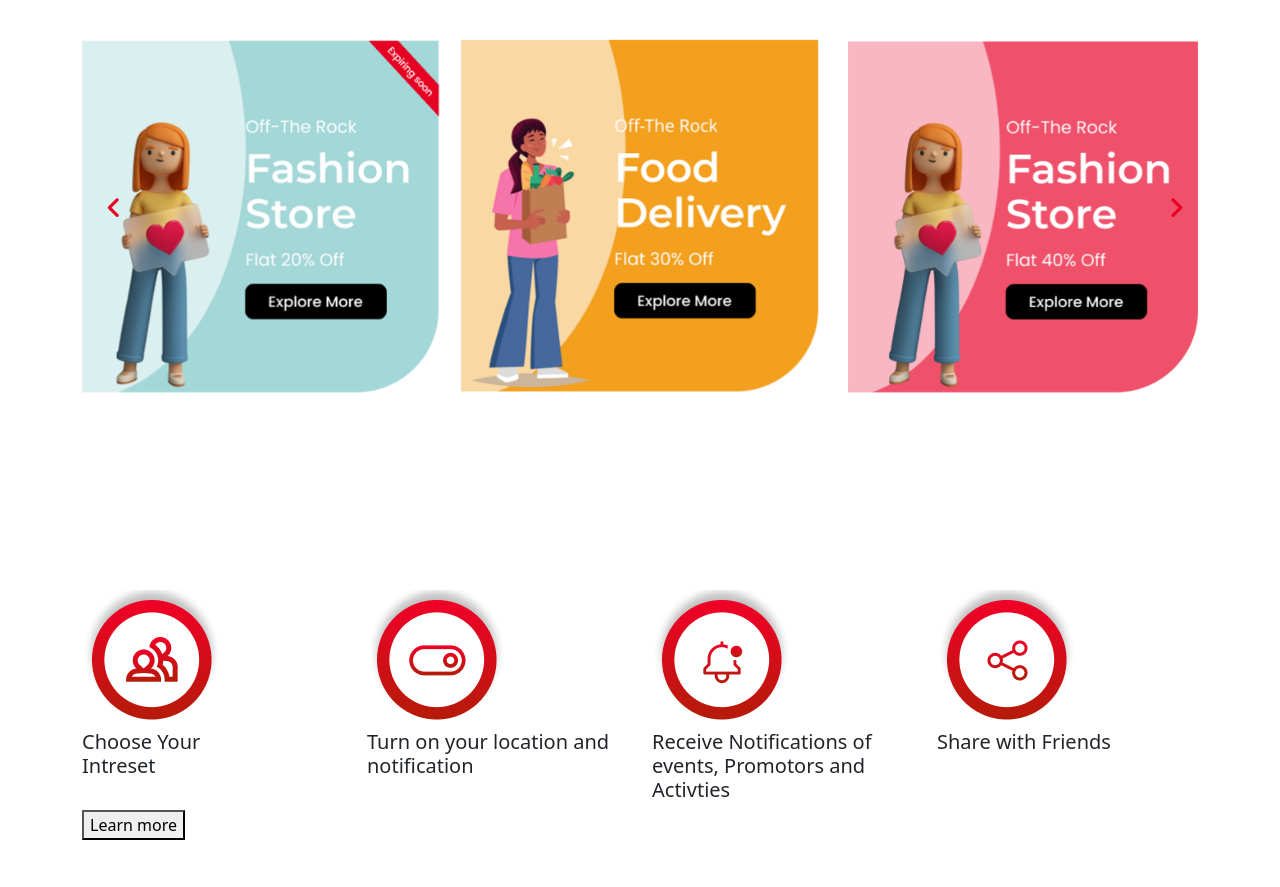
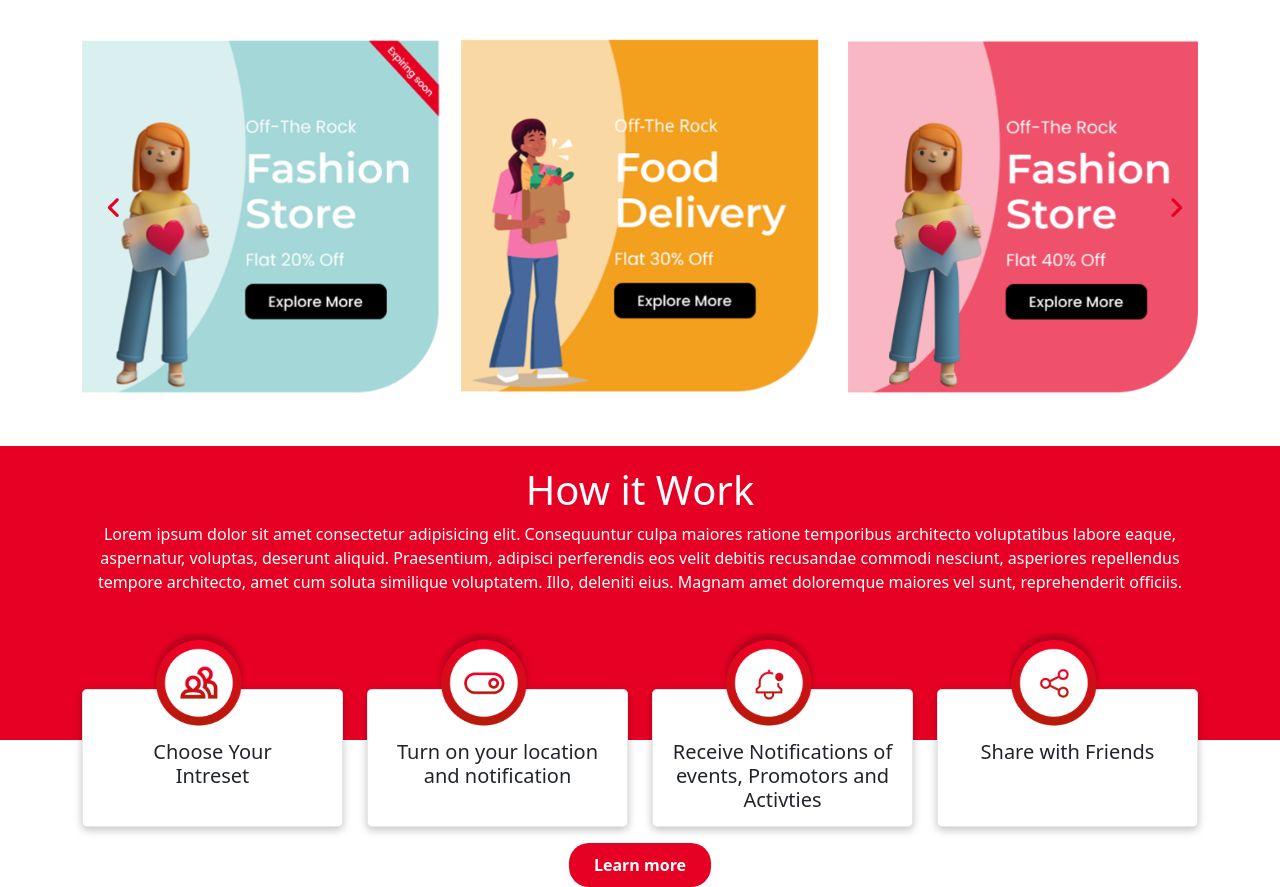
Before and after one commit to kumarabhi7480/Voolay-Voo-Assignment, a plain HTML site: page index.html in a window 1280 px wide. Shown: the part 785-1672 px from the top of the page. Before the commit the page ends 1625 px from the top, so only its background shows below. Drawn offline with nearby package versions, Linux system fonts and the light colour scheme.

Commit message:
work section css complete

```diff
--- a/main.css
+++ b/main.css
@@ -243,3 +243,57 @@
 .carousal-voponse-custome-btn-prev{
     padding-right: 30px;
 }
+
+/* how is work section  */
+
+.how-work-section .how-it-work{
+    padding: 20px 0px 130px 0px;
+    background-color: #E60023;
+}
+.service-work{
+    position: relative;
+    box-shadow: rgba(0, 0, 0, 0.24) 0px 3px 8px;
+    text-align: center;
+    padding: 40px 0px 20px 0px ;
+    border: 1px solid rgba(128, 128, 128, 0.187);
+    border-radius: 5px;
+    background: white;
+    height: 138px;
+}
+/* .service-card-work{
+
+} */
+
+.service-icon-work{
+    position: absolute;
+    /* left: 29%; */
+      transform: translateX(50%);
+    top: -48%;
+    padding: 8px;
+    /* box-shadow: rgba(0, 0, 0, 0.35) 0px 5px 15px;    */
+    border-radius: 5px;
+    z-index: 999;
+}
+.service-icon-work img{
+    width: 100px;
+}
+.work-title{
+    padding: 10px;
+}
+.work-card-wrapper{
+    position: absolute;
+   bottom: -50%;
+   width: 100%;
+}
+
+.work-section-btn{
+    background-color: #E60023;
+    color: white;
+    border: none;
+    padding: 10px 25px;
+    border-radius: 20px;
+    font-weight: 700;
+ display: block;
+ margin: auto;
+margin-top: 16px;
+}
```
